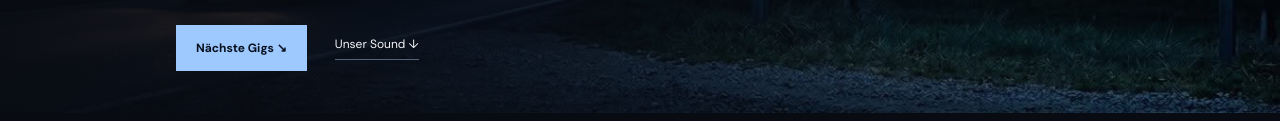
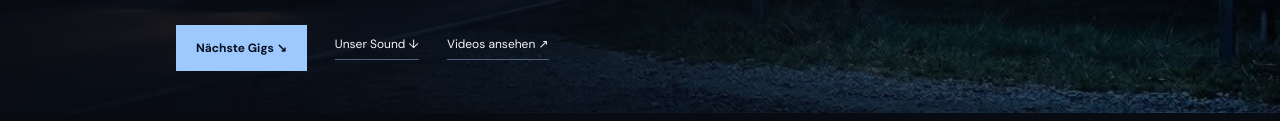
Before and after one commit to CiberAndy/black-to-blue-website, a website built with Vite: page index.html in a window 1280 px wide. Shown: the part 529-650 px from the top of the page. Built offline with nearby package versions, Linux system fonts and the light colour scheme; a web font is replaced by a local one.

Commit message:
Make videos page easier to discover

```diff
--- a/index.html
+++ b/index.html
@@ -25,7 +25,7 @@
         <p class="eyebrow"><span class="pulse"></span> Soul · Blues · Rock</p>
         <h1>FEEL THE<br><em>BLUE.</em></h1>
         <p class="hero-intro">Fünf Musiker. Ein Groove. Songs, die bleiben — mit Seele, Druck und einer ordentlichen Portion Rock.</p>
-        <div class="hero-actions"><a class="button" href="#live">Nächste Gigs ↘</a><a class="text-link" href="#sound">Unser Sound ↓</a></div>
+        <div class="hero-actions"><a class="button" href="#live">Nächste Gigs ↘</a><a class="text-link" href="#sound">Unser Sound ↓</a><a class="text-link" href="./videos.html">Videos ansehen ↗</a></div>
       </div>
       <div class="hero-visual" aria-label="Atmosphärische Bühnenillustration">
         <div class="beam beam-one"></div><div class="beam beam-two"></div>
@@ -51,7 +51,7 @@
     </section>
     <section class="section gallery-section" id="galerie">
       <div class="section-label"><span>02A</span> BLACK2BLUE IN BILDERN</div>
-      <div class="gallery-heading"><div><p class="eyebrow">Momente von der Bühne</p><h2>REAL PEOPLE.<br><em>REAL MUSIC.</em></h2></div><p>Einblicke in die ursprüngliche Bilderwelt von black2blue.</p></div>
+      <div class="gallery-heading"><div><p class="eyebrow">Momente von der Bühne</p><h2>REAL PEOPLE.<br><em>REAL MUSIC.</em></h2></div><div><p>Einblicke in die ursprüngliche Bilderwelt von black2blue.</p><a class="button" href="./videos.html">Alle Videos ansehen ↗</a></div></div>
       <div class="photo-carousel" aria-label="Bildergalerie mit 14 Fotos">
         <div class="photo-grid">
         <figure class="photo photo-large"><img src="/assets/black2blue-live-01.jpg" alt="black2blue live auf der Bühne" loading="lazy"></figure>
```
